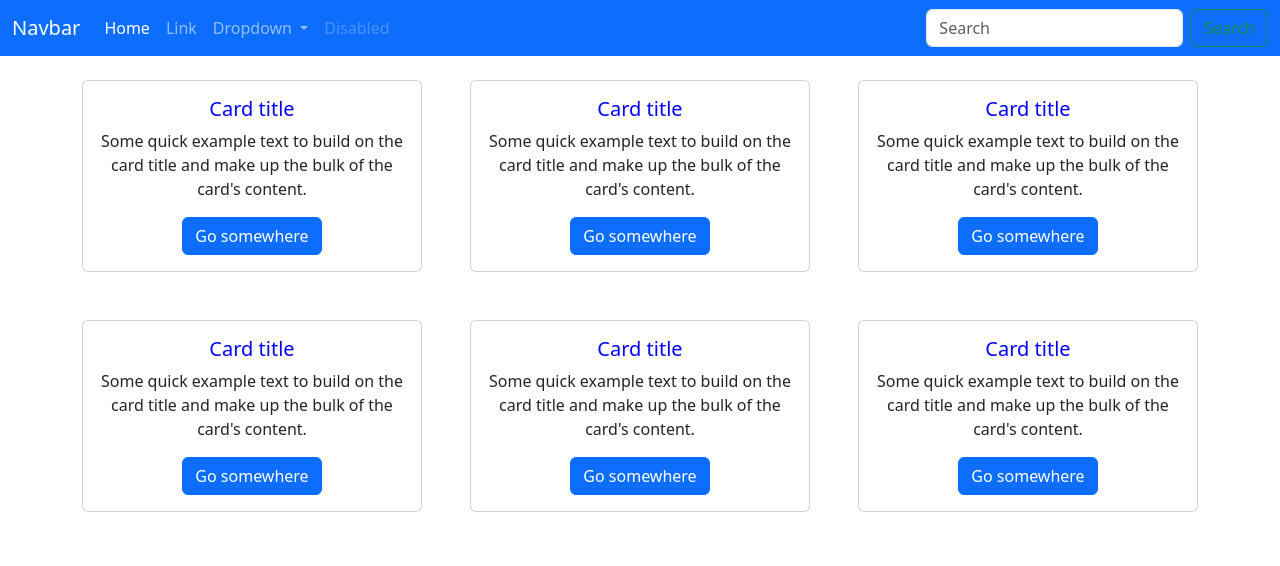
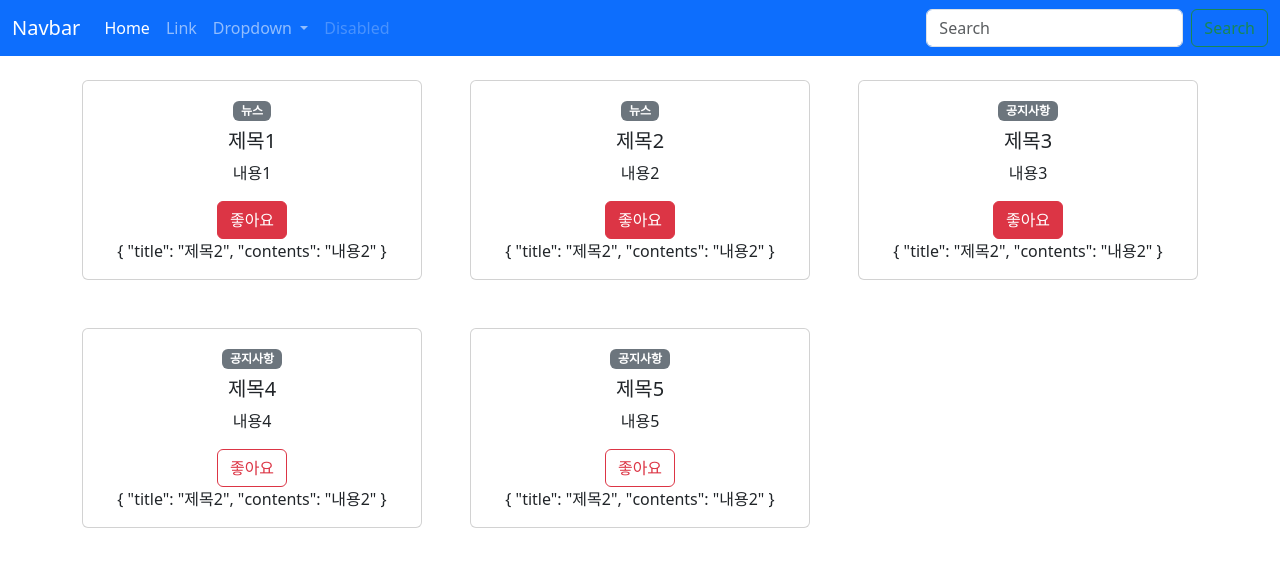
Before and after one commit to seorang42/vuejs3-practice, a Vue app: page / in a window 1280 px wide. Shown: the top 566 px of the page. Built offline with nearby package versions, Linux system fonts and the light colour scheme.

Commit message:
6-3 Props

```diff
--- a/src/components/AppCard.vue
+++ b/src/components/AppCard.vue
@@ -2,46 +2,71 @@
 	<div>
 		<div class="card">
 			<div class="card-body">
-				<h5 class="card-title red">Card title</h5>
+				<!-- {{ $props }} -->
+				<!-- type : news , notice -->
+				<span class="badge text-bg-secondary">{{ typeName }}</span>
+				<h5 class="card-title mt-2">{{ title }}</h5>
 				<p class="card-text">
-					Some quick example text to build on the card title and make up the
-					bulk of the card's content.
+					{{ contents }}
 				</p>
-				<a href="#" class="btn btn-primary">Go somewhere</a>
+				<a href="#" class="btn" :class="isLikeClass" @click="toggleLike"
+					>좋아요</a
+				>
+				<br />
+				{{ obj }}
 			</div>
 		</div>
 	</div>
 </template>
 
 <script>
-import { ref, useCssModule } from 'vue';
+import { computed } from 'vue';
 
-console.log('AppCard Module');
 export default {
-	setup() {
-		/* const style = useCssModule();
-		console.log('style: ', style); */
-		console.log('AppCard setup()');
-
-		const color = ref('red');
-		color.value = 'blue';
-		return { color };
+	// props: ['title', 'contents'],
+	props: {
+		type: {
+			type: String,
+			default: 'news',
+			validator: value => {
+				return ['news', 'notice'].includes(value);
+			},
+		},
+		title: {
+			type: String,
+			required: true,
+		},
+		contents: {
+			type: String,
+			required: true,
+		},
+		isLike: {
+			type: Boolean,
+			default: false,
+		},
+		obj: {
+			type: Object,
+			default: () => ({}),
+		},
+	},
+	emits: ['toggleLike', 'changeTitle'],
+	setup(props, context) {
+		console.log('props.title: ', props.title);
+		const isLikeClass = computed(() =>
+			props.isLike ? 'btn-danger' : 'btn-outline-danger',
+		);
+		const typeName = computed(() =>
+			props.type === 'news' ? '뉴스' : '공지사항',
+		);
+		const toggleLike = () => {
+			// props.isLike = !props.isLike;
+			// props.obj.title = '김길동';
+			context.emit('changeTitle');
+			context.emit('toggleLike');
+		};
+		return { isLikeClass, typeName, toggleLike };
 	},
 };
 </script>
 
-<style>
-.red {
-	color: v-bind(color) !important;
-}
-</style>
-<!-- <style module="classes">
-.red {
-	color: red !important;
-}
-</style> -->
-<!-- <style scoped>
-.red {
-	color: red !important;
-}
-</style> -->
+<style></style>
--- a/src/components/TheView.vue
+++ b/src/components/TheView.vue
@@ -3,23 +3,16 @@
 		<main>
 			<div class="container text-center py-4">
 				<div class="row g-5">
-					<div class="col col-4">
-						<AppCard></AppCard>
-					</div>
-					<div class="col col-4">
-						<AppCard></AppCard>
-					</div>
-					<div class="col col-4">
-						<AppCard></AppCard>
-					</div>
-					<div class="col col-4">
-						<AppCard></AppCard>
-					</div>
-					<div class="col col-4">
-						<AppCard></AppCard>
-					</div>
-					<div class="col col-4">
-						<AppCard></AppCard>
+					<div v-for="post in posts" :key="post.id" class="col col-4">
+						<AppCard
+							:title="post.title"
+							:contents="post.contents"
+							:type="post.type"
+							:is-like="post.isLike"
+							@toggle-like="post.isLike = !post.isLike"
+							:obj="obj"
+							@change-title="obj.title = '김길동'"
+						/>
 					</div>
 				</div>
 			</div>
@@ -28,13 +21,43 @@
 </template>
 
 <script>
+import { reactive } from 'vue';
 import AppCard from './AppCard.vue';
 export default {
 	components: {
 		AppCard,
 	},
 	setup() {
-		return {};
+		const obj = reactive({
+			title: '제목2',
+			contents: '내용2',
+		});
+		const posts = reactive([
+			{ id: 1, title: '제목1', contents: '내용1', isLike: true, type: 'news' },
+			{ id: 2, title: '제목2', contents: '내용2', isLike: true, type: 'news' },
+			{
+				id: 3,
+				title: '제목3',
+				contents: '내용3',
+				isLike: true,
+				type: 'newsasdasf',
+			},
+			{
+				id: 4,
+				title: '제목4',
+				contents: '내용4',
+				isLike: false,
+				type: 'notice',
+			},
+			{
+				id: 5,
+				title: '제목5',
+				contents: '내용5',
+				isLike: false,
+				type: 'notice',
+			},
+		]);
+		return { obj, posts };
 	},
 };
 </script>
```
